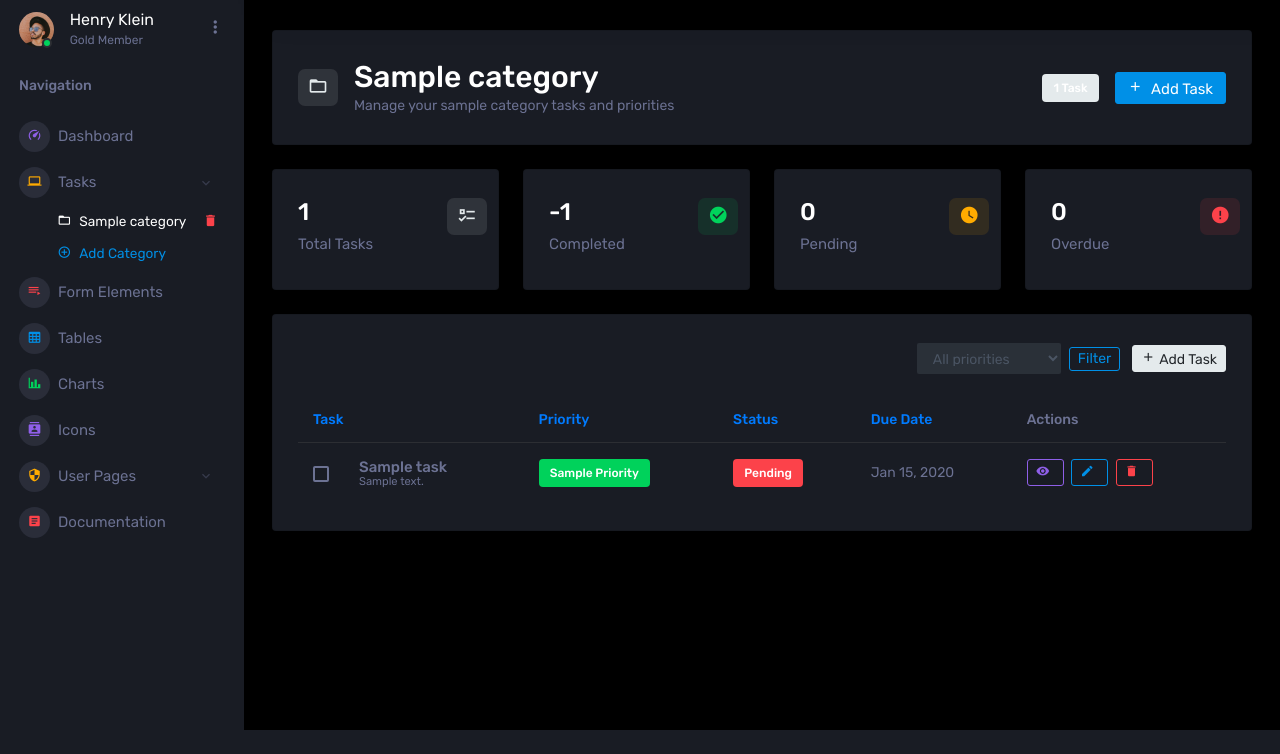
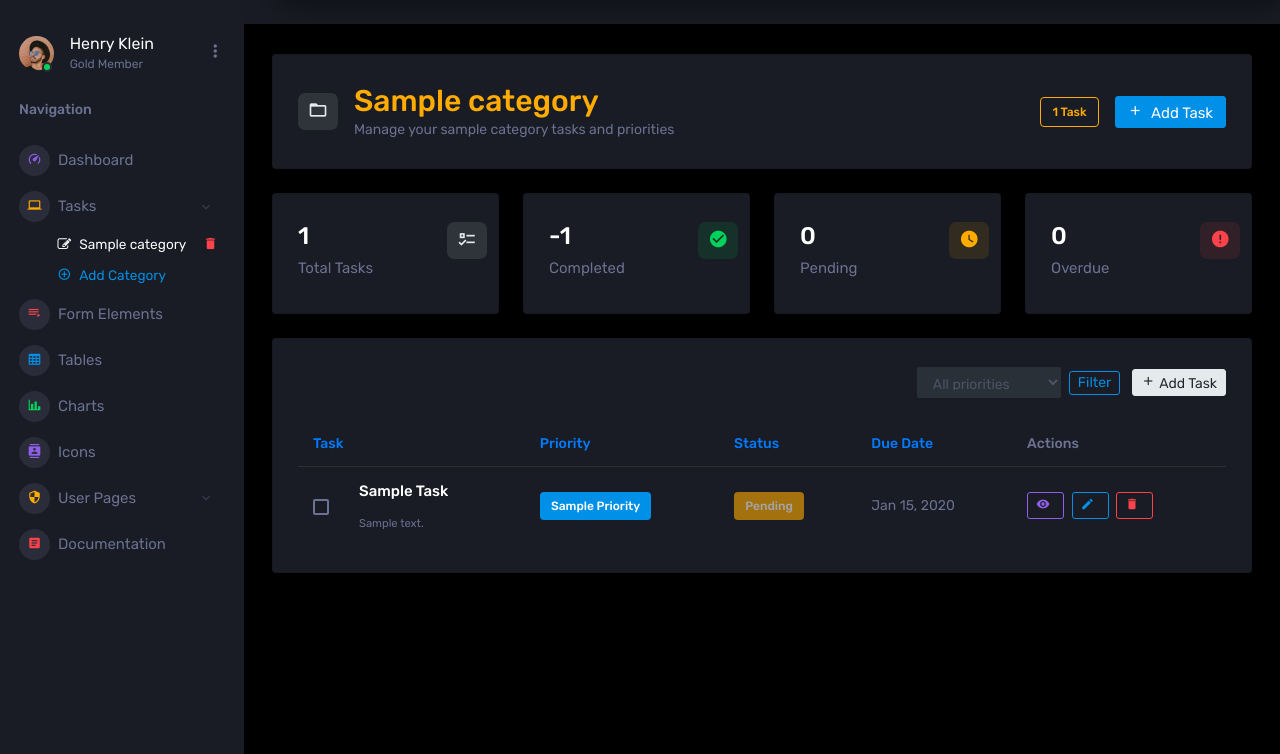
Before and after one commit to Ritvent/hangarin, a Django app: page /task/category/1/ in a window 1280 px wide. Shown: the part 70-824 px from the top of the page. Before the commit the page ends 800 px from the top, so only its background shows below. Run offline with Django 5.2, Linux system fonts and the light colour scheme; tables that the repository leaves empty hold one stand-in row (values such as "Sample post"); some libraries are stand-ins or nearby versions.

Commit message:
update sidebar

```diff
--- a/projectsite/hangarinorg/views.py
+++ b/projectsite/hangarinorg/views.py
@@ -479,4 +479,13 @@
             'in_progress_tasks': in_progress,
             'overdue_tasks': overdue,
         })
+        # Expose editable UI text labels so copy can be changed centrally
+        context['labels'] = {
+            'add_task': 'Add Task',
+            'create_first': 'Create Your First Task',
+            'task_col': 'Task',
+            'priority_col': 'Priority',
+            'status_col': 'Status',
+            'due_col': 'Due Date',
+        }
         return context
--- a/projectsite/templates/base.html
+++ b/projectsite/templates/base.html
@@ -11,6 +11,8 @@
     <link rel="stylesheet" href="{% static 'vendors/css/vendor.bundle.base.css' %}">
     <!-- endinject -->
     <!-- Plugin css for this page -->
+
+/>
     <link rel="stylesheet" href="{% static 'vendors/jvectormap/jquery-jvectormap.css' %}">
     <link rel="stylesheet" href="{% static 'vendors/flag-icon-css/css/flag-icon.min.css' %}">
     <link rel="stylesheet" href="{% static 'vendors/owl-carousel-2/owl.carousel.min.css' %}">
@@ -22,6 +24,7 @@
     <link rel="stylesheet" href="{% static 'css/style.css' %}">
     <!-- End layout styles -->
     <link rel="shortcut icon" href="{% static 'images/favicon.png' %}" />
+    <link rel="stylesheet" href="https://cdnjs.cloudflare.com/ajax/libs/font-awesome/4.7.0/css/font-awesome.min.css" />
   </head>
   <body>
     <div class="container-scroller">
@@ -105,7 +108,7 @@
                 {% for cat in categories %}
                 <li class="nav-item d-flex align-items-center justify-content-between">
                   <a class="nav-link" href="{% url 'category_tasks' cat.pk %}">
-                    <i class="mdi {{ cat.icon|default:'mdi-folder-outline' }} mr-2"></i>{{ cat.category_name }}
+                    <i class="fa {{ cat.icon|default:'fa-pencil-square-o' }} mr-2"></i>{{ cat.category_name }}
                   </a>
                   <a href="{% url 'category_delete' cat.pk %}" class="btn btn-link p-0 text-danger" title="Delete category">
                     <i class="mdi mdi-delete"></i>
--- a/projectsite/templates/category_tasks.html
+++ b/projectsite/templates/category_tasks.html
@@ -15,16 +15,16 @@
               <span class="mdi {{ category_icon }} icon-item"></span>
             </div>
             <div>
-              <h2 class="mb-0">{{ category_name }} </h2>
+              <h2 class="text-warning mb-0"> {{ category_name }} </h2>
               <p class="text-muted mb-0">Manage your {{ category_name|lower }} tasks and priorities</p>
             </div>
           </div>
           <div class="d-flex align-items-center">
-            <div class="badge badge-{{ category_color }} badge-lg mr-3">
+            <div class="badge border border-warning text-warning badge-lg mr-3">
               {{ tasks.count }} Task{{ tasks.count|pluralize }}
             </div>
               <a href="{% url 'task_create' %}?category={{ category_pk }}" class="btn btn-primary">
-                <i class="mdi mdi-plus"></i> Add Task
+                <i class="mdi mdi-plus"></i> {{ labels.add_task|default:'Add Task' }}
               </a>
           </div>
         </div>
@@ -126,7 +126,7 @@
             <div>
             <button class="btn btn-outline-primary btn-sm mr-2">Filter</button>
             <a href="{% url 'task_create' %}?category={{ category_pk }}" class="btn btn-{{ category_color }} btn-sm">
-              <i class="mdi mdi-plus mr-1"></i>Add Task
+              <i class="mdi mdi-plus mr-1"></i>{{ labels.add_task|default:'Add Task' }}
             </a>
             </div>
           </div>
@@ -142,28 +142,28 @@
                     {% with cur_sort=current_sort cur_dir=current_direction %}
                       {% comment %} Compute toggle dir: if currently sorting this column asc -> desc, else asc {% endcomment %}
                       <th>
-                        <a href="?{% if selected_priority %}priority={{ selected_priority }}&amp;{% endif %}sort=title&amp;dir={% if cur_sort == 'title' and cur_dir == 'asc' %}desc{% else %}asc{% endif %}">Task
+                        <a href="?{% if selected_priority %}priority={{ selected_priority }}&amp;{% endif %}sort=title&amp;dir={% if cur_sort == 'title' and cur_dir == 'asc' %}desc{% else %}asc{% endif %}">{{ labels.task_col|default:'Task' }}
                           {% if cur_sort == 'title' %}
                             {% if cur_dir == 'asc' %}▲{% else %}▼{% endif %}
                           {% endif %}
                         </a>
                       </th>
                       <th>
-                        <a href="?{% if selected_priority %}priority={{ selected_priority }}&amp;{% endif %}sort=priority&amp;dir={% if cur_sort == 'priority' and cur_dir == 'asc' %}desc{% else %}asc{% endif %}">Priority
+                        <a href="?{% if selected_priority %}priority={{ selected_priority }}&amp;{% endif %}sort=priority&amp;dir={% if cur_sort == 'priority' and cur_dir == 'asc' %}desc{% else %}asc{% endif %}">{{ labels.priority_col|default:'Priority' }}
                           {% if cur_sort == 'priority' %}
                             {% if cur_dir == 'asc' %}▲{% else %}▼{% endif %}
                           {% endif %}
                         </a>
                       </th>
                       <th>
-                        <a href="?{% if selected_priority %}priority={{ selected_priority }}&amp;{% endif %}sort=status&amp;dir={% if cur_sort == 'status' and cur_dir == 'asc' %}desc{% else %}asc{% endif %}">Status
+                        <a href="?{% if selected_priority %}priority={{ selected_priority }}&amp;{% endif %}sort=status&amp;dir={% if cur_sort == 'status' and cur_dir == 'asc' %}desc{% else %}asc{% endif %}">{{ labels.status_col|default:'Status' }}
                           {% if cur_sort == 'status' %}
                             {% if cur_dir == 'asc' %}▲{% else %}▼{% endif %}
                           {% endif %}
                         </a>
                       </th>
                       <th>
-                        <a href="?{% if selected_priority %}priority={{ selected_priority }}&amp;{% endif %}sort=deadline&amp;dir={% if cur_sort == 'deadline' and cur_dir == 'asc' %}desc{% else %}asc{% endif %}">Due Date
+                        <a href="?{% if selected_priority %}priority={{ selected_priority }}&amp;{% endif %}sort=deadline&amp;dir={% if cur_sort == 'deadline' and cur_dir == 'asc' %}desc{% else %}asc{% endif %}">{{ labels.due_col|default:'Due Date' }}
                           {% if cur_sort == 'deadline' %}
                             {% if cur_dir == 'asc' %}▲{% else %}▼{% endif %}
                           {% endif %}
@@ -185,22 +185,24 @@
                         </label>
                       </div>
                       <div>
-                        <h6 class="mb-0 {% if task.status == 'Completed' %}text-muted text-decoration-line-through{% endif %}">
+                        <h6 class="card-title {% if task.status == 'Completed' %}text-decoration-line-through{% endif %}">
                           {{ task.title }}
                         </h6>
-                        <p class="text-muted mb-0 small">{{ task.description|truncatechars:50 }}</p>
+                        <p class="mb-0 small">{{ task.description|truncatechars:50 }}</p>
                       </div>
                     </div>
                   </td>
                   <td>
-                    {% if task.priority.priority_name == 'high' or task.priority.priority_name == 'critical' %}
+                      {% if task.priority.priority_name == 'high' or task.priority.priority_name == 'critical' %}
                       <span class="badge badge-danger">{{ task.priority.priority_name|title }}</span>
                     {% elif task.priority.priority_name == 'medium' %}
                       <span class="badge badge-warning">{{ task.priority.priority_name|title }}</span>
                     {% elif task.priority.priority_name == 'optional' %}
                       <span class="badge badge-info">{{ task.priority.priority_name|title }}</span>
+                    {% elif task.priority.priority_name == 'completed' %}
+                      <span class="badge badge-success">{{ task.priority.priority_name|title }}</span>
                     {% else %}
-                      <span class="badge badge-success">{{ task.priority.priority_name|title }}</span>
+                      <span class="badge badge-primary">{{ task.priority.priority_name|title }}</span>
                     {% endif %}
                   </td>
                   <td>
@@ -209,11 +211,11 @@
                     {% elif task.status == 'In Progress' %}
                       <span class="badge badge-warning">{{ task.status }}</span>
                     {% else %}
-                      <span class="badge badge-danger">{{ task.status }}</span>
+                      <span class="badge badge-warning" style="opacity: 0.6;">{{ task.status }}</span>
                     {% endif %}
                   </td>
                   <td>
-                    <span class="text-muted">{{ task.deadline|date:"M d, Y" }}</span>
+                    <span>{{ task.deadline|date:"M d, Y" }}</span>
                   </td>
                   <td>
                       <a href="{% url 'task_detail' task.pk %}" class="btn btn-outline-info btn-sm mr-1">
@@ -234,12 +236,12 @@
         {% else %}
           <div class="text-center py-5">
             <div class="icon icon-box-{{ category_color }} mx-auto mb-3" style="width: 80px; height: 80px;">
-              <span class="mdi {{ category_icon }} icon-item" style="font-size: 40px;"></span>
+              <span class="mdi mdi-format-list-checks icon-item" style="font-size: 40px;"></span>
             </div>
             <h5 class="text-muted">No {{ category_name|lower }} tasks yet</h5>
             <p class="text-muted mb-4">Start by creating your first {{ category_name|lower }} task</p>
             <a href="{% url 'task_create' %}?category={{ category_pk }}" class="btn btn-{{ category_color }}">
-              <i class="mdi mdi-plus mr-1"></i>Create Your First Task
+              <i class="mdi mdi-plus mr-1"></i>{{ labels.create_first|default:'Create Your First Task' }}
             </a>
           </div>
         {% endif %}
```
